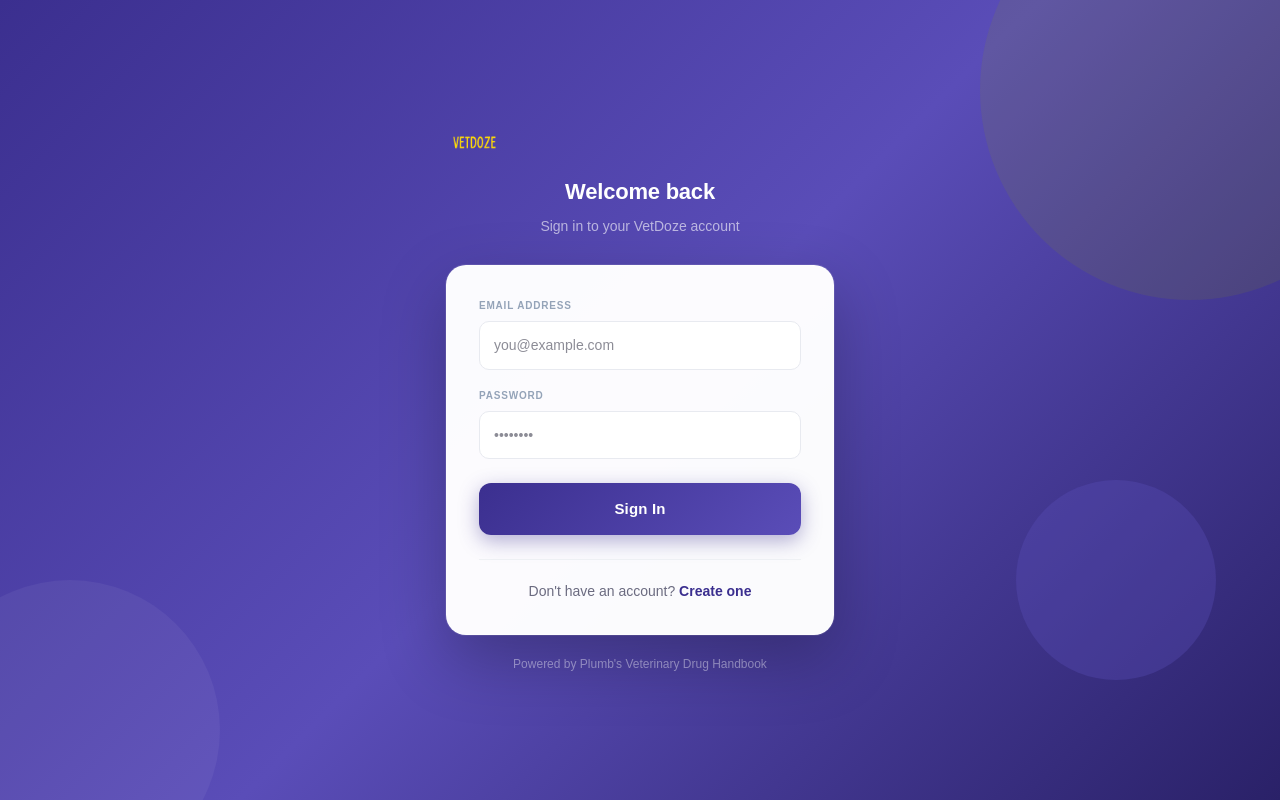
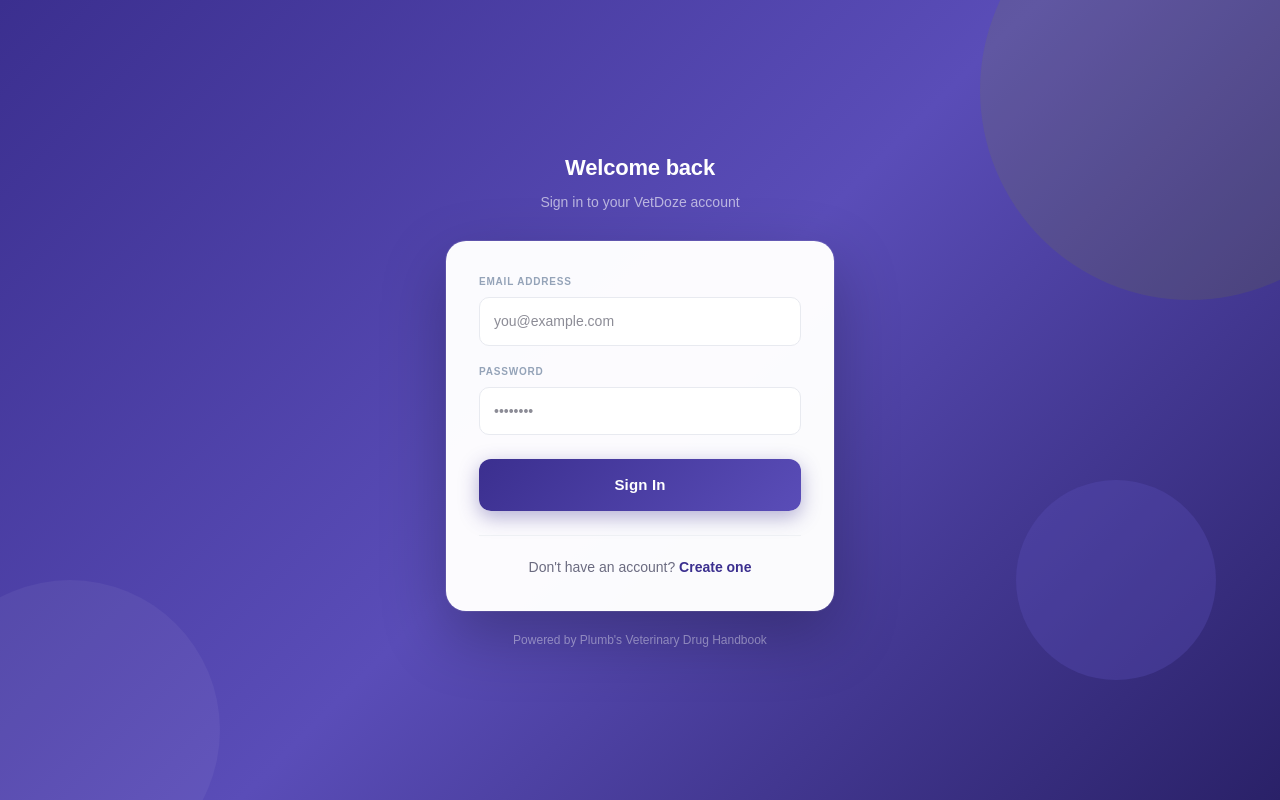
Before and after one commit to MenguezEV/vetdoze, a React (Vite) app in the folder client/: page /login in a window 1280 px wide. Built offline with nearby package versions, Linux system fonts and the light colour scheme.

Commit message:
Login logo removed

```diff
--- a/client/src/pages/Login.jsx
+++ b/client/src/pages/Login.jsx
@@ -57,10 +57,7 @@
       }}>
         {/* Logo area */}
         <div style={{ textAlign: 'center', marginBottom: '28px' }}>
-          <img src="/logo-text.png" alt="VETDOZE"
-            style={{ height: '32px', width: 'auto', objectFit: 'contain', marginBottom: '16px' }}
-            onError={e => { e.target.style.display = 'none'; }}
-          />
+
           <h1 style={{ fontSize: '22px', fontWeight: '800', color: 'white', margin: '0 0 6px', letterSpacing: '-0.01em' }}>
             Welcome back
           </h1>
```
